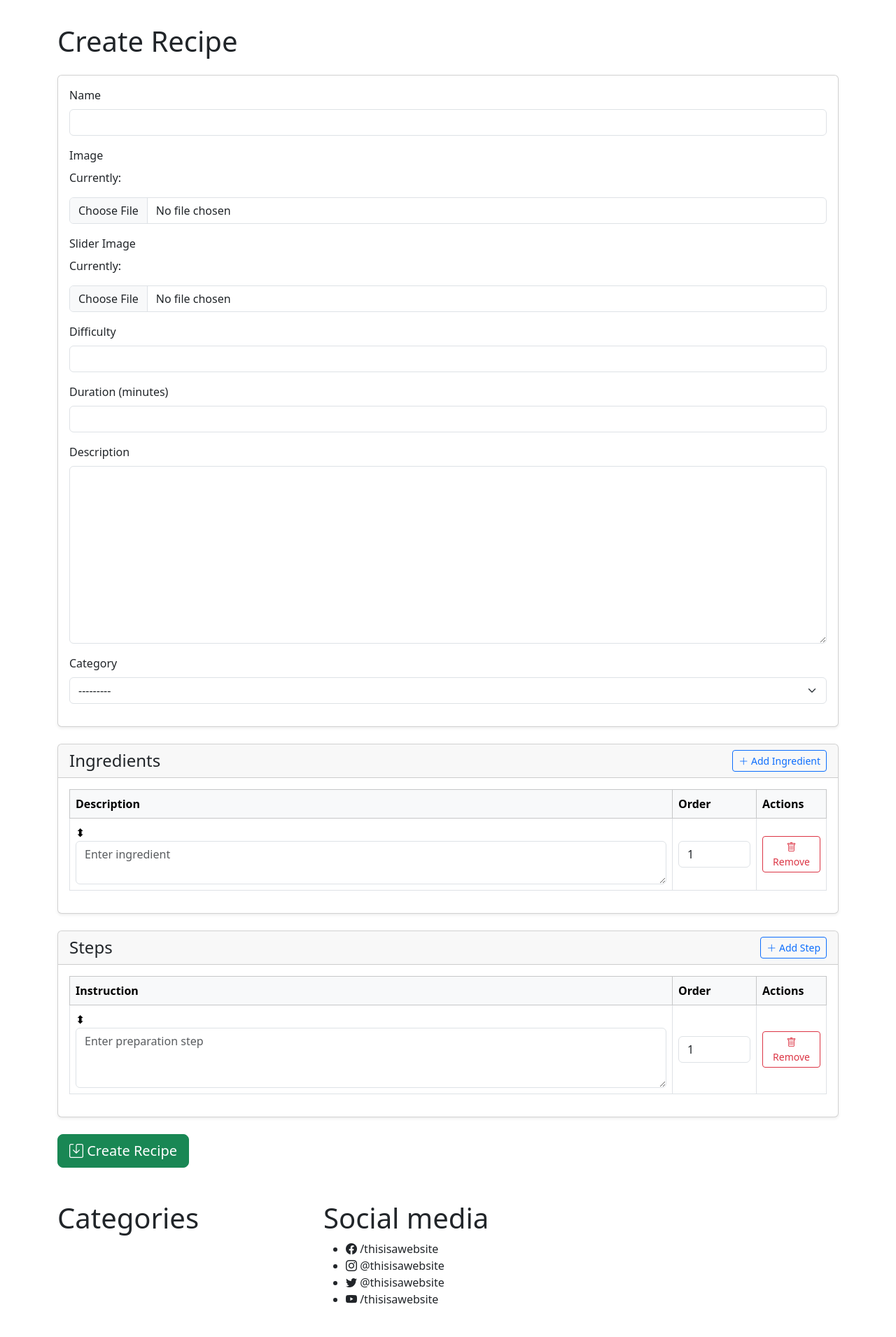
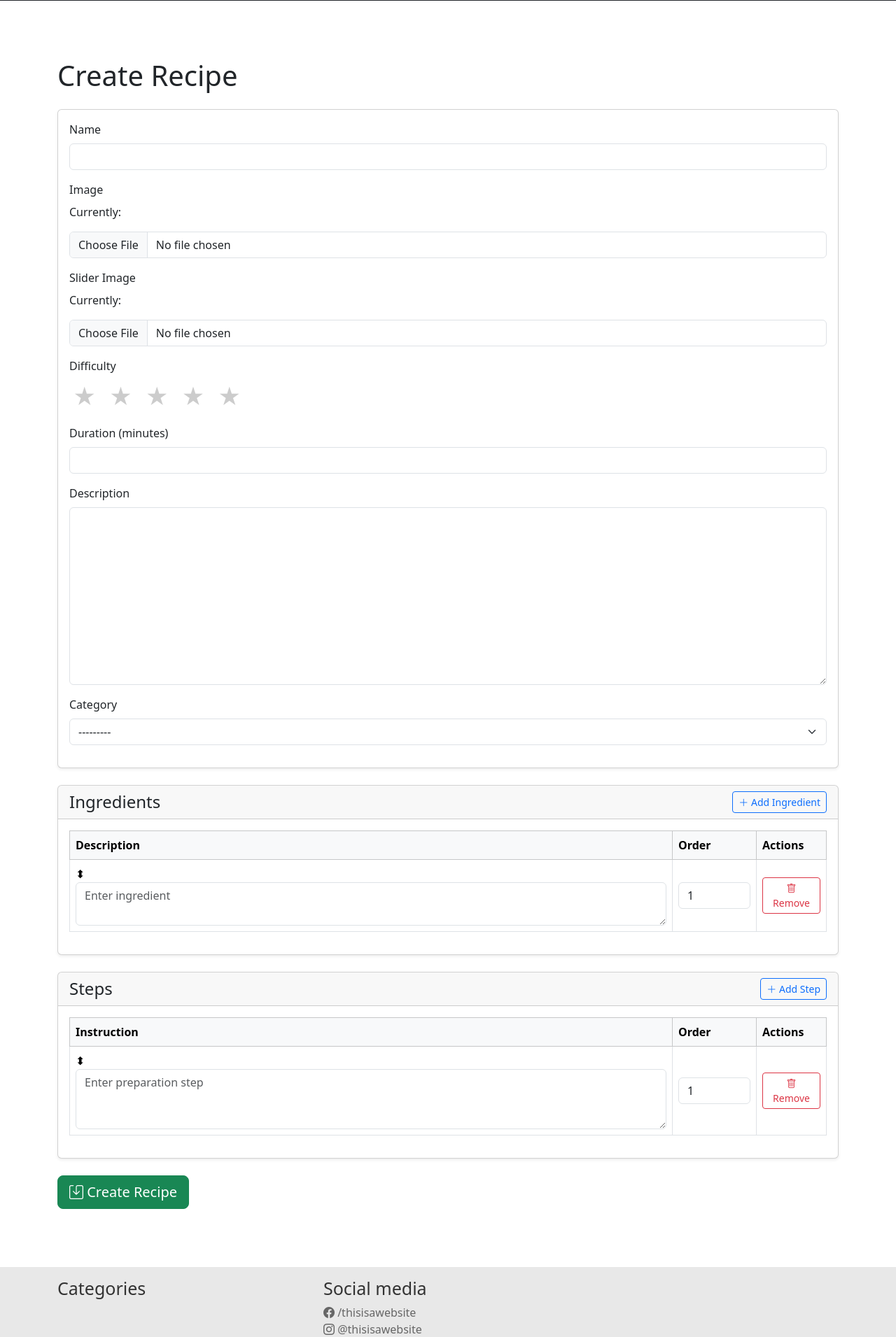
Before and after one commit to chloe1192/recipewebsite, a Django app: page /create_recipe/ in a window 1280 px wide. Shown: the part 339-2250 px from the top of the page at 70% size. Before the commit the page ends 2202 px from the top, so only its background shows below. Run offline with Django 5.2, Linux system fonts and the light colour scheme; the visitor is signed in with stand-in values (Sample User, id 1); data that the repository does not hold is empty; style sheets or scripts are compiled from the project's sources; some libraries are stand-ins or nearby versions.

Commit message:
stars when selecting diff

```diff
--- a/recipewebsite/forms.py
+++ b/recipewebsite/forms.py
@@ -5,7 +5,21 @@ from django.contrib.auth.forms import UserCreationForm, UserChangeForm
 from django.contrib.auth import get_user_model
 from .models import User
 
+DIFFICULTY_CHOICES = [
+    (1, 'Very Easy'),
+    (2, 'Easy'),
+    (3, 'Medium'),
+    (4, 'Hard'),
+    (5, 'Very Hard'),
+]
+
 class CreateRecipeForm(ModelForm):
+
+    difficulty = forms.ChoiceField(
+        choices=DIFFICULTY_CHOICES,
+        widget=forms.RadioSelect
+    )
+
     class Meta:
         model = Recipe
         fields = ['name', 'img', 'sliderImg', 'difficulty', 'duration', 'description', 'category']
@@ -51,8 +65,7 @@ IngredientsFormSet = inlineformset_factory(
     RecipeIngredient,
     form=RecipeIngredientForm,
     extra=1,
-    can_delete=True,
-    validate_min=False,
+    can_delete=True
 )
 
 PreparationStepFormSet = inlineformset_factory(
@@ -60,8 +73,7 @@ PreparationStepFormSet = inlineformset_factory(
     PreparationStep,
     form=PreparationStepForm,
     extra=1,
-    can_delete=True,
-    validate_min=False,
+    can_delete=True
 )
 
 
--- a/recipewebsite/static/js/template.js
+++ b/recipewebsite/static/js/template.js
@@ -8,4 +8,15 @@ document.addEventListener("DOMContentLoaded", () => {
         form.action = `/delete_recipe/${recipeId}`;
         console.log(form.action)
     });
+
+    // Recipe form stars
+    document.querySelectorAll('.star-rating input').forEach(input => {
+        input.addEventListener('change', () => {
+            const stars = input.closest('.star-rating').querySelectorAll('label');
+            stars.forEach((star, index) => {
+                star.style.color = index < 5 - input.value ? '#ccc' : 'gold';
+            });
+        });
+    });
+
 });
--- a/recipewebsite/static/scss/template.scss
+++ b/recipewebsite/static/scss/template.scss
@@ -1,54 +1,59 @@
-* a {
+* {
+  a {
     color: inherit;
     text-decoration: none;
+  }
 }
 
 ul {
   padding-left: 0;
-}
 
-ul li {
+  li {
     text-decoration: none;
     list-style-type: none;
     padding-left: 0;
+  }
 }
 
 .empty-list-warning {
   font-size: 25px;
 }
 
-/* header */
+/* Header */
 .navbar {
   background-color: #d3d3ec;
   padding: 15px;
-}
-.navbar .search-input {
+
+  .search-input {
     float: left;
     width: 70%;
   }
 
-.navbar .search-button {
+  .search-button {
     float: left;
     width: 30%;
   }
+}
 
-/* footer */
+/* Footer */
 .footer {
   background-color: #e8e8e8;
   color: #333;
   padding-top: 15px;
-}
 
-.footer h1 {
+  h1 {
     color: #333;
     font-size: 25px;
   }
 
-.footer ul li {
+  ul {
+    li {
       color: #666;
     }
+  }
+}
 
-/* content */
+/* Content */
 .page-content {
   padding: 35px 0;
 }
@@ -66,13 +71,13 @@ ul li {
   padding-left: 5px;
   padding-right: 5px;
   width: 50%;
+
+  .bi-star-fill {
+    color: gold;
+  }
 }
 
-.recipe-difficulty i.bi-star-fill {
-    color: gold;
-}
-
-/* recipe content */
+/* Recipe content */
 .recipe-card-col {
   min-width: 250px;
 }
@@ -93,21 +98,19 @@ ul li {
 .recipe-content-list,
 .recipe-steps-list {
   padding-top: 30px;
-}
 
-.recipe-content-item,
-.recipe-steps-item {
+  li {
     list-style-type: upper-roman;
     list-style-position: inside;
     padding-bottom: 5px;
+
+    &::marker {
+      color: #a5a5d4;
+    }
+  }
 }
 
-.recipe-content-item::marker,
-.recipe-steps-item::marker {
-    color: #a5a5d4;
-}
-
-/* css */
+/* Form */
 .form-signin {
   width: 100%;
   max-width: 330px;
@@ -118,7 +121,39 @@ ul li {
   box-shadow: 3px 3px #eee;
 }
 
+/* Star Rating */
+.star-rating-wrapper {
+  text-align: left;
+}
+
+.star-rating {
+  direction: rtl;
+  display: row-reverse;
+  font-size: 2rem;
+
+  input { display: none; }
+
+  label {
+    color: #ccc;
+    cursor: pointer;
+    padding: 0 5px;
+
+    &:hover,
+    &:hover ~ label {
+      color: gold;
+    }
+  }
+
+  input:checked ~ label,
+  input:checked + label {
+    color: gold;
+  }
+}
+
+
+/* Media Queries */
 /*
 @media screen and (max-width: 768px) {
 
-}*/
+}
+*/
--- a/recipewebsite/templates/base.html
+++ b/recipewebsite/templates/base.html
@@ -11,7 +11,7 @@
     <!-- <link type="text/x-scss" href="{% static 'bootstrap/bootstrap.scss' %}" rel="stylesheet" media="screen"> -->
     <link href="https://cdn.jsdelivr.net/npm/bootstrap@5.3.8/dist/css/bootstrap.min.css" rel="stylesheet" integrity="sha384-sRIl4kxILFvY47J16cr9ZwB07vP4J8+LH7qKQnuqkuIAvNWLzeN8tE5YBujZqJLB" crossorigin="anonymous">
     {% compress css %}
-    <link type="text/x-scss" href="{% static 'template.scss' %}" rel="stylesheet">
+    <link type="text/x-scss" href="{% static 'scss/template.scss' %}" rel="stylesheet">
     {% endcompress %}
 </head>
 <body>
--- a/recipewebsite/templates/edit_recipe.html
+++ b/recipewebsite/templates/edit_recipe.html
@@ -5,7 +5,7 @@
 <div class="container my-5">
 	<h1 class="mb-4">{% if form.instance.pk %}Edit Recipe{% else %}Create Recipe{% endif %}</h1>
 
-	<form method="POST" enctype="multipart/form-data" novalidate>
+	<form method="POST" enctype="multipart/form-data" novalidate id="recipeForm">
 		{% csrf_token %}
 		{% if messages %}
 			{% for message in messages %}
@@ -50,12 +50,21 @@
 				</div>
 
 				<div class="mb-3">
-					<label for="{{ form.difficulty.id_for_label }}" class="form-label">Difficulty</label>
-					{{ form.difficulty|add_class:"form-control" }}
+					<label class="form-label">Difficulty</label>
+					<div class="star-rating-wrapper">
+						<div class="star-rating">
+							{% for value, label in form.difficulty.field.choices reversed %}
+								<input type="radio" id="star{{ value }}" name="difficulty" value="{{ value }}"
+    								{% if form.difficulty.value != None and form.difficulty.value|stringformat:"i" == value|stringformat:"i" %}checked{% endif %}>
+								<label for="star{{ value }}" title="{{ label }}">★</label>
+							{% endfor %}
+						</div>
+					</div>
 					{% if form.difficulty.errors %}
 						<div class="invalid-feedback d-block">{{ form.difficulty.errors|striptags }}</div>
 					{% endif %}
 				</div>
+
 
 				<div class="mb-3">
 					<label for="{{ form.duration.id_for_label }}" class="form-label">Duration (minutes)</label>
@@ -198,7 +207,8 @@ document.addEventListener("DOMContentLoaded", () => {
   // =============================
   // Grab the main form element
   // =============================
-  const form = document.querySelector("form");
+  const form = document.querySelector("#recipeForm");
+  console.log(form)
 
   // =============================
   // Function: Update sequence numbers for a table
@@ -249,10 +259,13 @@ document.addEventListener("DOMContentLoaded", () => {
   function validateAllFields(form) {
 	let valid = true;
 	form.querySelectorAll('textarea[name$="text"]').forEach(field => {
+		const deleteInput = field.closest('tr')?.querySelector('input[name$="DELETE"]');
+		if (deleteInput && deleteInput.checked) return;
 		if (!validateField(field)) valid = false;
 	});
 	return valid;
 	}
+
 
   // =============================
   // Function: Mark empty formset rows for deletion
@@ -263,8 +276,9 @@ document.addEventListener("DOMContentLoaded", () => {
     rows.forEach(row => {
       const textarea = row.querySelector('textarea[name$="text"]');
       const deleteInput = row.querySelector('input[name$="DELETE"]');
+	  console.log(deleteInput);
       if (textarea && deleteInput && textarea.value.trim() === "") {
-        deleteInput.value = "on"; // Mark the form for deletion
+        deleteInput.checked = true; // Mark the form for deletion
       }
     });
   }
@@ -358,6 +372,7 @@ document.addEventListener("DOMContentLoaded", () => {
     });
 
     // Step 2: Remove empty rows
+	console.log("removing empty rows code")
     removeEmptyRows("ingredients");
     removeEmptyRows("steps");
 
```
Also changed, not shown: recipewebsite/static/css/template.css (+22 -0 lines). Lines whose indentation alone changed are shown as unchanged.
